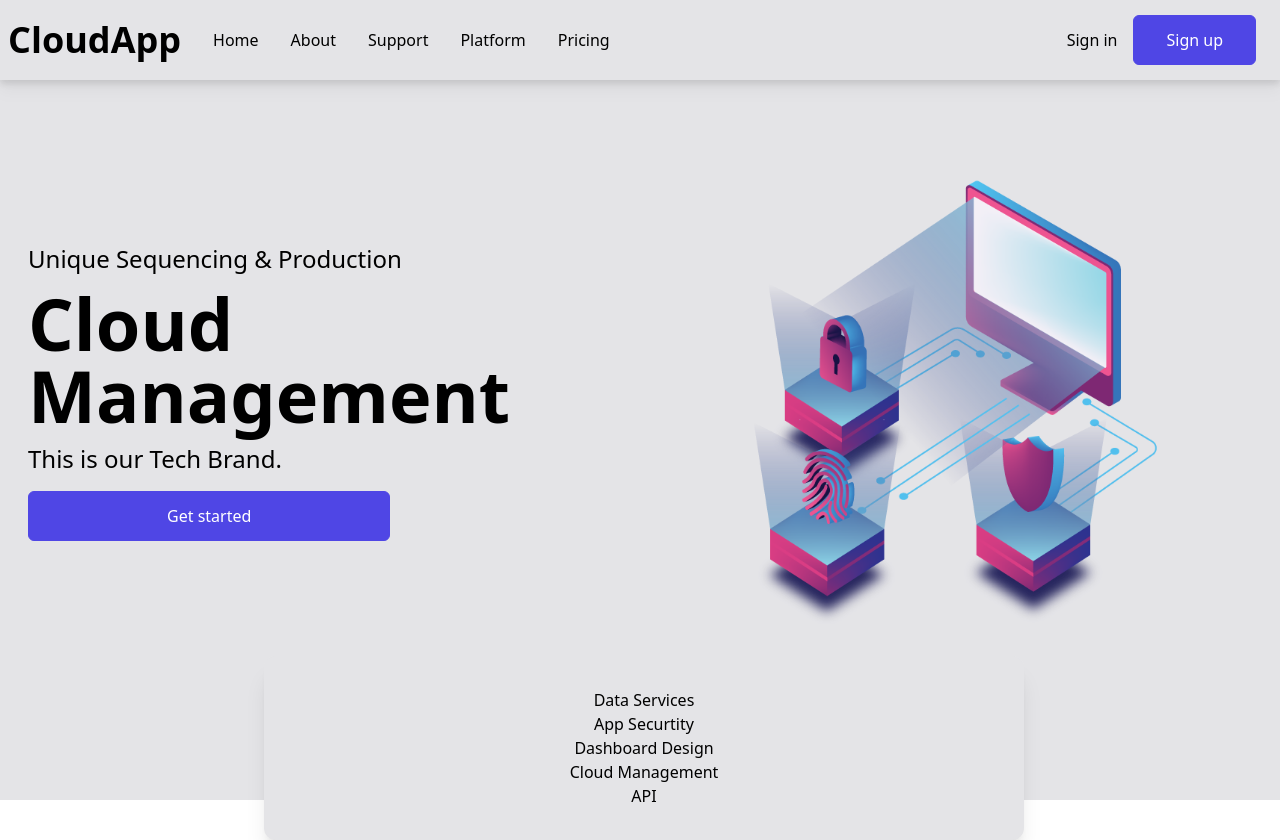
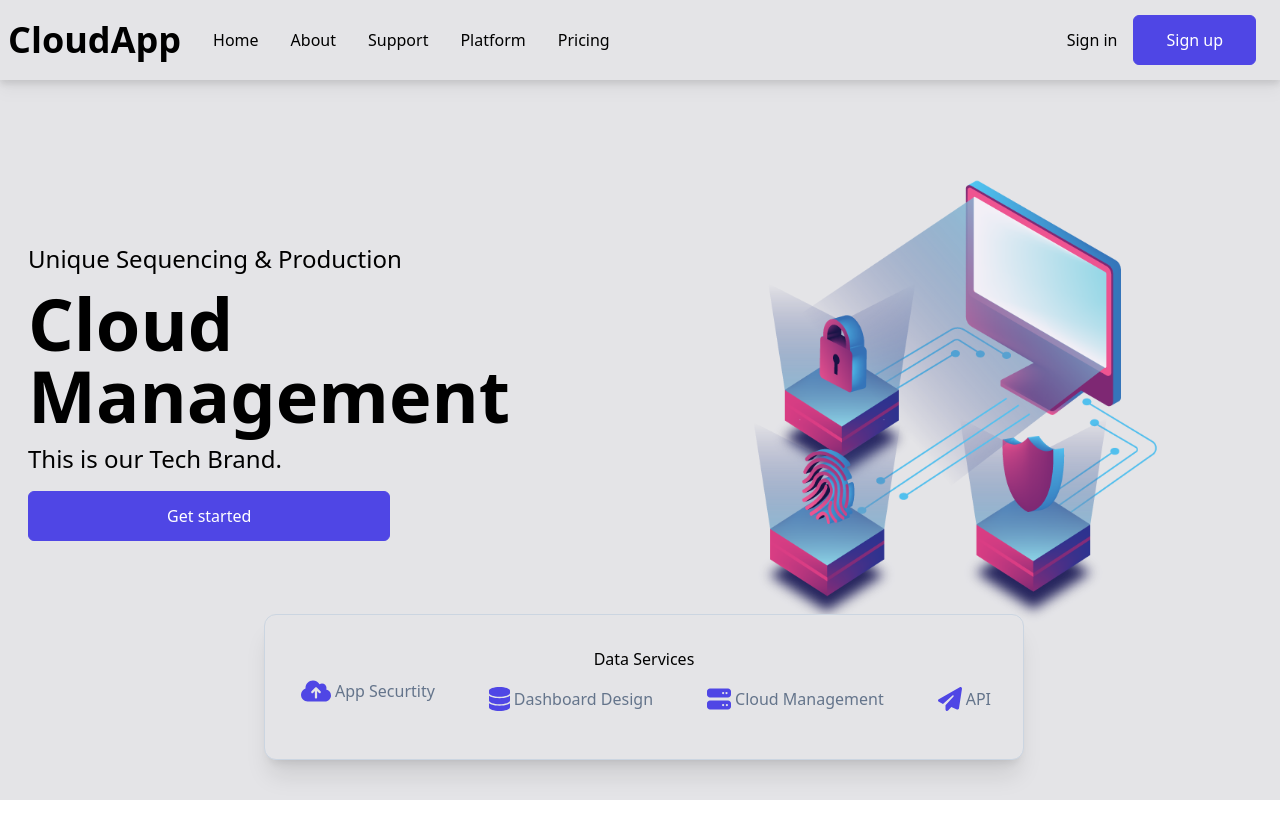
Before and after one commit to krishnadev7/tailwind-CloudApp, a React (Create React App) app in the folder tailwind-cloudapp/: page / in a window 1280 px wide. After the commit the page ends 800 px from the top, so only its background shows below. Built offline with nearby package versions, Linux system fonts and the light colour scheme; the HTML template or start-up script is replaced by a standard one.

Commit message:
6th commit: styling finshed on details section

```diff
--- a/tailwind-cloudapp/src/components/Cloud.jsx
+++ b/tailwind-cloudapp/src/components/Cloud.jsx
@@ -1,5 +1,11 @@
-import React from 'react'
-import bgImg from '../assests/cyber-bg.png'
+import React from 'react';
+import bgImg from '../assests/cyber-bg.png';
+
+import { FontAwesomeIcon } from '@fortawesome/react-fontawesome';
+import { faCloudArrowUp } from '@fortawesome/free-solid-svg-icons';
+import { faServer } from '@fortawesome/free-solid-svg-icons';
+import { faDatabase } from '@fortawesome/free-solid-svg-icons';
+import { faPaperPlane } from '@fortawesome/free-solid-svg-icons';
 
 function Cloud() {
   return (
@@ -7,25 +13,51 @@ function Cloud() {
       <div className='grid md:grid-cols-2 max-w-[1240px] m-auto'>
         <div className='flex flex-col justify-center md:items-start w-full px-2 py-8'>
           <p className='text-2xl'>Unique Sequencing & Production</p>
-                <p className='py-3 text-5xl md:text-7xl font-bold'>Cloud Management</p>
+          <p className='py-3 text-5xl md:text-7xl font-bold'>
+            Cloud Management
+          </p>
           <p className='text-2xl'>This is our Tech Brand.</p>
           <button className='py-3 px-6 sm:w-[60%] my-4'>Get started</button>
         </div>
         <div>
-              <img className='w-full' src={bgImg} alt="background image" />
+          <img className='w-full' src={bgImg} alt='background image' />
         </div>
-            <div className='absolute flex flex-col py-8 md:min-w-[760px] bottom-[-5%] mx-1 md:left-1/2 transform md:-translate-x-1/2 bg-zinc-200 border-border-slate-300 rounded-xl text-center shadow-xl'>
+        <div className='absolute flex flex-col py-8 md:min-w-[760px] bottom-[5%] mx-1 md:left-1/2 transform md:-translate-x-1/2 bg-zinc-200 border border-slate-300 rounded-xl text-center shadow-xl'>
           <p>Data Services</p>
-              <div>
-                <p>App Securtity</p>
-                <p>Dashboard Design</p>
-                <p>Cloud Management</p>
-                <p>API</p>
+          <div className='flex justify-between flex-wrap px-4'>
+            <p className='flex px-4 py-2  text-slate-500'>
+              <FontAwesomeIcon
+                icon={faCloudArrowUp}
+                className='h-6 text-indigo-600 px-1'
+              />
+              App Securtity
+            </p>
+            <p className='flex px-4 py-4 text-slate-500'>
+              <FontAwesomeIcon
+                icon={faDatabase}
+                className='h-6 text-indigo-600 px-1'
+              />
+              Dashboard Design
+            </p>
+            <p className='flex px-4 py-4 text-slate-500 '>
+              <FontAwesomeIcon
+                icon={faServer}
+                className='h-6 text-indigo-600 px-1'
+              />
+              Cloud Management
+            </p>
+            <p className='flex px-4 py-4 text-slate-500'>
+              <FontAwesomeIcon
+                icon={faPaperPlane}
+                className='h-6 text-indigo-600 px-1'
+              />
+              API
+            </p>
           </div>
         </div>
       </div>
     </div>
-  )
+  );
 }
 
-export default Cloud
+export default Cloud;
```
Lines whose indentation alone changed are shown as unchanged.
